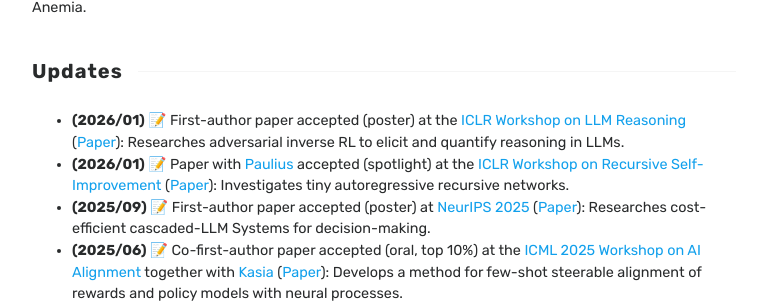
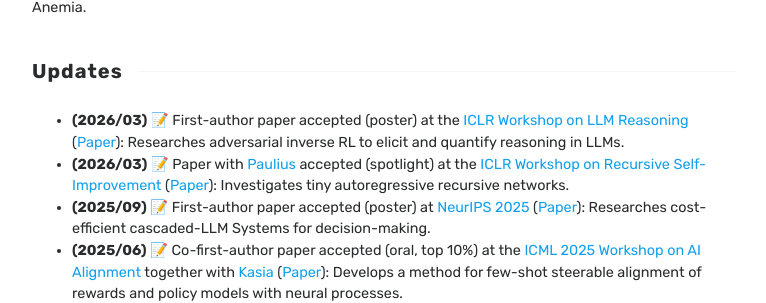
Before and after one commit to fanconic/fanconic.github.io, a Jekyll site: the page built from index.html, in a window 1280 px wide and 900 px high, scrolled down 715 px. Shown: the part 148-451 px from the top of the window, without its empty margins (256-1022 px from the left). Built offline with Jekyll 4.4.1, drawn with Linux system fonts in a browser that asks for light colours; the list of posts is cut into pages by our own code.

Commit message:
Fix typos

```diff
--- a/index.html
+++ b/index.html
@@ -58,11 +58,11 @@ title: Home
         <div class="wrapintro-title" style="text-align: left; font-size: 0.9em;">
             <h2><span>Updates</span></h2>
             <ul>
-                    <li><b>(2026/01)</b> 📝 First-author paper accepted (poster) at the <a
+                    <li><b>(2026/03)</b> 📝 First-author paper accepted (poster) at the <a
                             href="https://sites.google.com/view/iclr-2026-llmreasoning">ICLR Workshop on LLM Reasoning</a> (<a href="https://arxiv.org/pdf/2510.01857">Paper</a>):
                     Researches adversarial inverse RL to elicit and quantify reasoning in LLMs.
                 </li>
-                <li><b>(2026/01)</b> 📝 Paper with <a href="https://www.linkedin.com/in/paulius-rauba">Paulius</a> accepted (spotlight) at the <a href="https://recursive-workshop.github.io/">ICLR Workshop on Recursive Self-Improvement</a> (<a href="https://openreview.net/pdf?id=aY5kmaNrwB">Paper</a>):
+                <li><b>(2026/03)</b> 📝 Paper with <a href="https://www.linkedin.com/in/paulius-rauba">Paulius</a> accepted (spotlight) at the <a href="https://recursive-workshop.github.io/">ICLR Workshop on Recursive Self-Improvement</a> (<a href="https://openreview.net/pdf?id=aY5kmaNrwB">Paper</a>):
                     Investigates tiny autoregressive recursive networks.
                 </li>
                 <li><b>(2025/09)</b> 📝 First-author paper accepted (poster) at <a
```
